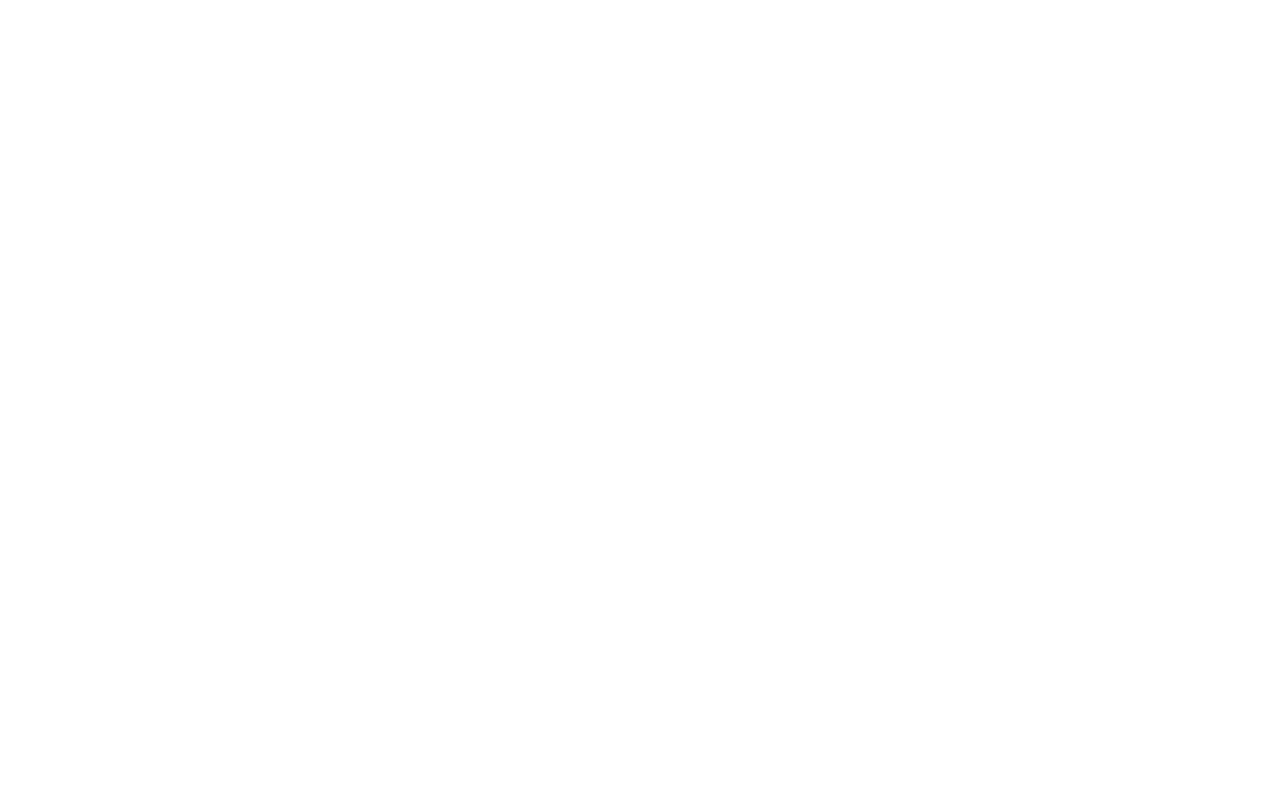
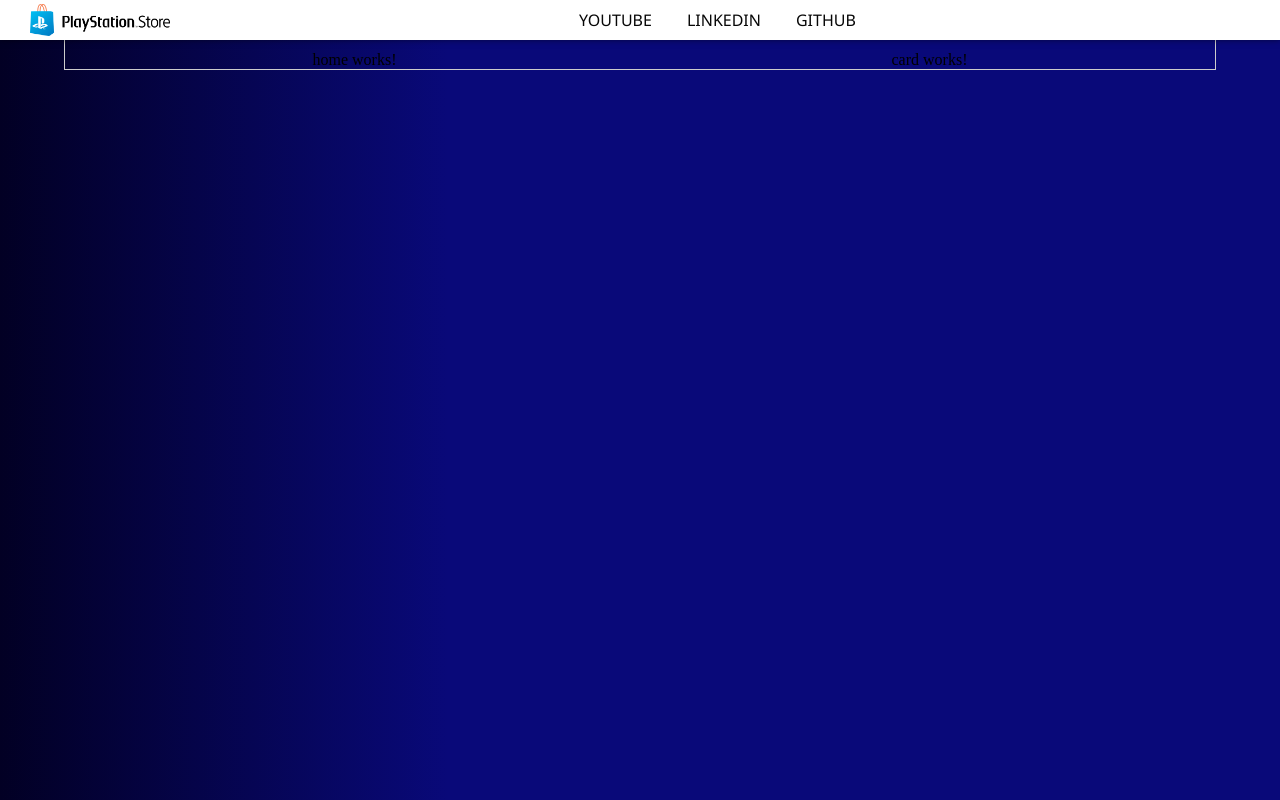
Before and after one commit to JaqueBRSilva/psn-store, an Angular app: page / in a window 1280 px wide. Built offline with nearby package versions, Linux system fonts and the light colour scheme.

Commit message:
fix: removendo `#` dos `routerLink`

```diff
--- a/src/app/components/menu-bar/menu-bar.component.html
+++ b/src/app/components/menu-bar/menu-bar.component.html
@@ -11,9 +11,9 @@
 
     <div class="menu-bar_item">
         <ul>
-            <li><a [routerLink]="#">YOUTUBE</a></li>
-            <li><a [routerLink]="#">LINKEDIN</a></li>
-            <li><a [routerLink]="#">GITHUB</a></li>
+            <li><a [routerLink]="">YOUTUBE</a></li>
+            <li><a [routerLink]="">LINKEDIN</a></li>
+            <li><a [routerLink]="">GITHUB</a></li>
         </ul>
     </div>
 </div>
```
